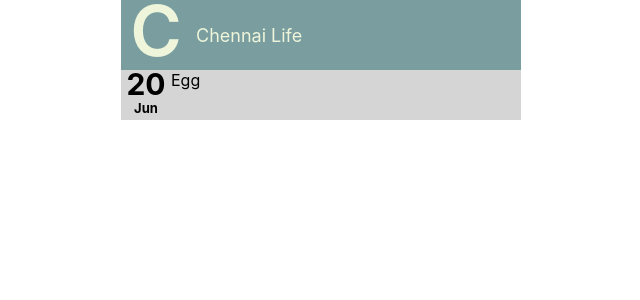
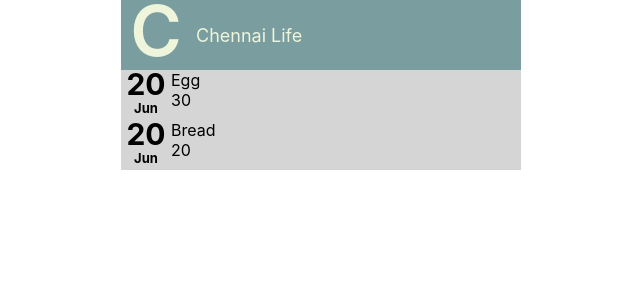
Before and after one commit to selva-thayalan/expense-buddy, a React (Create React App) app: page /split/1 in a window 1280 px wide. Shown: the top 300 px of the page, without its empty margins (319-959 px from the left). Built offline with nearby package versions, Linux system fonts and the light colour scheme.

Commit message:
Renamed Activity as Expense in all the related places.

```diff
--- a/src/components/ActivityCard.tsx
+++ /dev/null
@@ -1,23 +0,0 @@
-import '../styles/components/ActivityCard.scss';
-import { Activity } from "../models/Activity";
-
-interface ActivityCardProps{
-    model: Activity
-}
-
-const ActivityCard = ({model}: ActivityCardProps) => {
-    return(
-        <div className="activity-card-cont">
-            <div className="activity-card-lhs t_align_c f_weight_b">
-                <div className="activity-date f_size_lr">{model.time.getDate()}</div>
-                <div className="activity-month f_size_s">{model.time.toLocaleString('en-us',{month:'short'})}</div>
-            </div>
-            <div className="activity-card-cntr">
-                <div className="activity-title">{model.title}</div>
-            </div>
-            <div className="activity-card-rhs"></div>
-        </div>
-    )
-}
-
-export default ActivityCard;
--- /dev/null
+++ b/src/components/ExpenseCard.tsx
@@ -0,0 +1,24 @@
+import '../styles/components/ExpenseCard.scss';
+import { Expense } from "../models/Expense";
+
+interface ExpenseCardProps{
+    model: Expense
+}
+
+const ExpenseCard = ({model}: ExpenseCardProps) => {
+    return(
+        <div className="expense-card-cont">
+            <div className="expense-card-lhs t_align_c f_weight_b">
+                <div className="expense-date f_size_lr">{model.time.getDate()}</div>
+                <div className="expense-month f_size_s">{model.time.toLocaleString('en-us',{month:'short'})}</div>
+            </div>
+            <div className="expense-card-cntr">
+                <div className="expense-title">{model.title}</div>
+                <div className="expense-detail">{model.amount}</div>
+            </div>
+            <div className="expense-card-rhs"></div>
+        </div>
+    )
+}
+
+export default ExpenseCard;
--- a/src/models/Activity.ts
+++ b/src/models/Expense.ts
@@ -1,7 +1,7 @@
 import { Share } from "./Share";
 import { ShareType } from "./ShareType";
 
-export interface Activity{
+export interface Expense{
     title: string,
     amount: number,
     time: Date,
--- a/src/models/Split.ts
+++ b/src/models/Split.ts
@@ -1,10 +1,10 @@
-import { Activity } from "./Activity";
+import { Expense } from "./Expense";
 import { Member } from "./Member";
 import { SplitOverview } from "./SplitOverview";
 
 export interface Split{
     name: string,
     members: Member[],
-    activities: Activity[],
+    expenses: Expense[],
     overviews: SplitOverview[]
 }
--- a/src/pages/Home.tsx
+++ b/src/pages/Home.tsx
@@ -7,8 +7,8 @@ const Home = () => {
     const navigate = useNavigate();
     let splits: Split[] = [];
     var selfMember: Member = {firstName:"Selva", emailId: "selva@gmail.com", id: "0"};
-    splits.push({name:"Chennai Life", members: [selfMember], activities: [], overviews: []});
-    splits.push({name:"Chennai Life", members: [selfMember], activities: [], overviews: []});
+    splits.push({name:"Chennai Life", members: [selfMember], expenses: [], overviews: []});
+    splits.push({name:"Chennai Life", members: [selfMember], expenses: [], overviews: []});
 
     const navToSplitPage = (splitId?: string) => {
         navigate(`/split/${splitId}`)
--- a/src/pages/Split.tsx
+++ b/src/pages/Split.tsx
@@ -1,11 +1,13 @@
 import '../styles/Split.scss'
 import { Split as SplitModel } from "../models/Split";
 import { ShareType } from '../models/ShareType';
-import ActivityCard from '../components/ActivityCard';
+import ExpenseCard from '../components/ExpenseCard';
 
 const Split = () =>{
-    const split: SplitModel = {name:"Chennai Life", members: [], activities: [], overviews: []};
-    split.activities.push({title: "Egg", amount: 30, time: new Date(), shareType: ShareType.Equal, shares: [], paidBy: ""});
+    const split: SplitModel = {name:"Chennai Life", members: [], expenses: [], overviews: []};
+    split.expenses.push({title: "Egg", amount: 30, time: new Date(), shareType: ShareType.Equal, shares: [], paidBy: ""});
+    split.expenses.push({title: "Bread", amount: 20, time: new Date(), shareType: ShareType.Equal, shares: [], paidBy: ""});
+
     return(
         <div className="split-page main-content-area">
             <div className="split-header">
@@ -17,7 +19,7 @@ const Split = () =>{
                 </div>
             </div>
             <div className="split-activities-list-cont">
-                {split.activities.map(activity => <ActivityCard model={activity}/>)}
+                {split.expenses.map(expense => <ExpenseCard model={expense}/>)}
             </div>
         </div>
     )
--- a/src/styles/components/ActivityCard.scss
+++ b/src/styles/components/ExpenseCard.scss
@@ -1,11 +1,11 @@
-.activity-card-cont{
+.expense-card-cont{
     display: flex;
     height: 50px;
     width: 100%;
     background-color: #d5d5d5;
 }
 
-.activity-card-lhs{
+.expense-card-lhs{
     height: 100%;
     width: 50px;
 }
```
